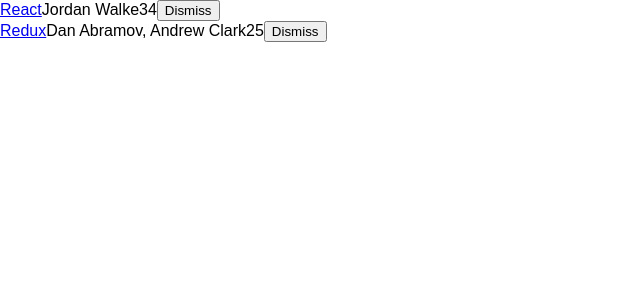
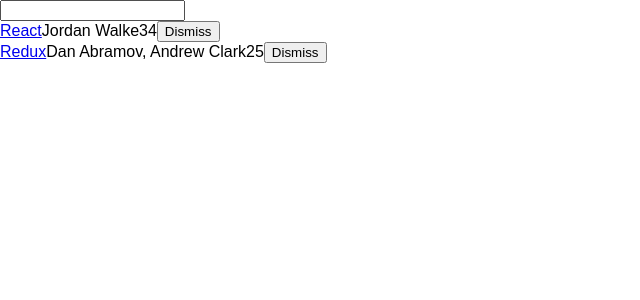
Before and after one commit to parinz1234/my-react, a React (Create React App) app: page / in a window 1280 px wide. Shown: the top 300 px of the page, without its empty margins (0-640 px from the left). Built offline with nearby package versions, Linux system fonts and the light colour scheme.

Commit message:
add search on change event

```diff
--- a/src/App.js
+++ b/src/App.js
@@ -19,13 +19,20 @@
   },
 ]
 
+
+const isSearched = searchTerm => item => !searchTerm || item.title.toLowerCase().includes(searchTerm.toLowerCase())
+
+
 class App extends Component {
   constructor(props) {
     super(props)
     this.state = {
-      list
+      list,
+      searchTerm: ''
     }
     this.onDismiss = this.handleDismiss.bind(this)
+
+    this.onSearchChange = this.handleOnSearch.bind(this)
   }
 
   handleDismiss (id) {
@@ -41,12 +48,24 @@
     this.setState({  list: updatedList })
   }
 
+  handleOnSearch (e) {
+    this.setState({
+      searchTerm: e.target.value
+    })
+  }
   render() {
-    const { list } = this.state
+    const { list, searchTerm } = this.state
     return (
       <div className="App">
+        <form>
+          <input
+            type="text"
+            onChange={this.onSearchChange}
+            value={searchTerm}
+            />
+        </form>
         {
-          list.map((item) => {
+          list.filter(isSearched(searchTerm)).map((item) => {
             {/* don't use index of array as key because isn't stable */}
             return (
               <div key={item.objectID}>
```
